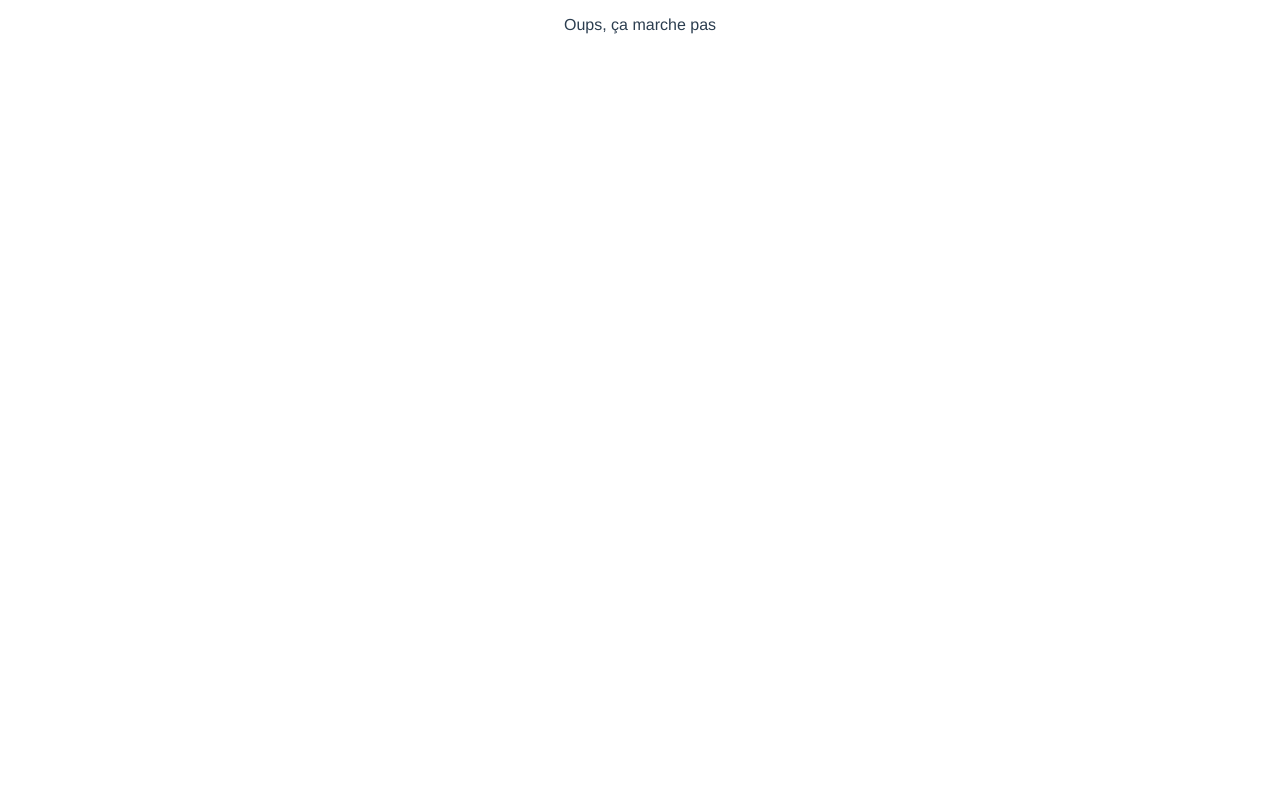
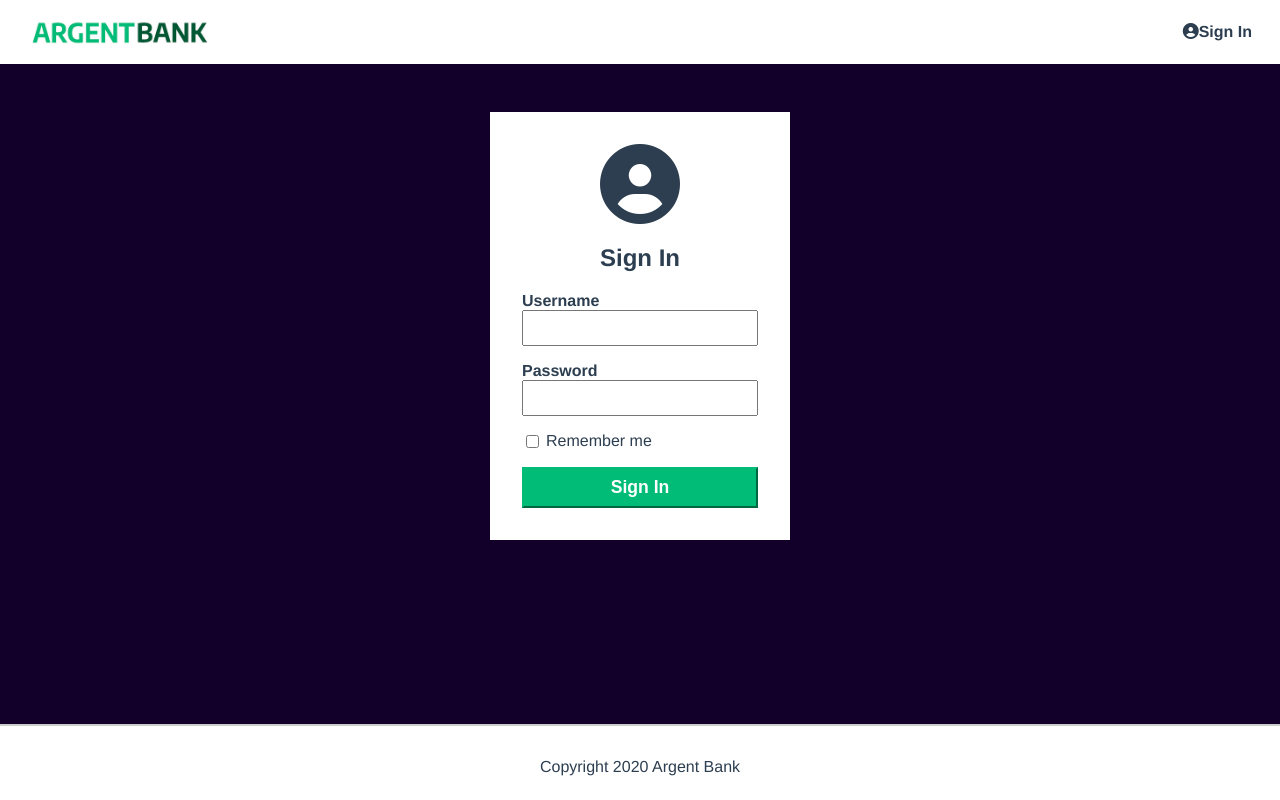
Before and after one commit to mrtinber/P12-ArgentBank, a React (Vite) app: page /sign-in.html in a window 1280 px wide. Before the commit this address had no page. Built offline with nearby package versions, Linux system fonts and the light colour scheme; the HTML template or start-up script is replaced by a standard one.

Commit message:
Adding API calls to signin and profile pages - first step

```diff
--- a/src/pages/SignIn.tsx
+++ b/src/pages/SignIn.tsx
@@ -1,21 +1,57 @@
+import { useState } from "react";
+
 export function SignIn() {
+    const [email, setEmail] = useState('');
+    const [password, setPassword] = useState('');
+    const [error, setError] = useState<string | null>(null);
+
+    const handleSubmit = async (event: React.FormEvent<HTMLFormElement>) => {
+        event.preventDefault();
+        console.log("submitted");
+        let token = '';
+
+        try {
+            const response = await fetch('http://localhost:3001/api/v1/user/login', {
+                method: 'POST',
+                headers: {
+                    'Content-Type': 'application/json',
+                    'Accept': 'application/json',
+                },
+                body: JSON.stringify({email, password})
+            });
+            const data = await response.json()
+            if (response.ok) {
+                localStorage.setItem('token', data.body.token);
+                token = data.body.token;
+                window.location.href = '/profile';
+            } else {
+                setError(data.message || 'Invalid credentials');
+            }
+        } catch (error) {
+            setError('Oups')
+        } finally {
+            console.log("Token:", token)
+        }
+    }
+
     return <main className="main bg-dark">
         <section className="signin__content">
             <i className="fa fa-user-circle signin__icon"></i>
             <h1>Sign In</h1>
-            <form>
+            <form onSubmit={handleSubmit}>
                 <div className="input__wrapper">
                     <label htmlFor="username">Username</label>
-                    <input type="text" id="username" />
+                    <input type="text" id="username" value={email} onChange={(e) => setEmail(e.target.value)} />
                 </div>
                 <div className="input__wrapper">
                     <label htmlFor="password">Password</label>
-                    <input type="password" id="password" />
+                    <input type="password" id="password" value={password} onChange={(e) => setPassword(e.target.value)} />
                 </div>
                 <div className="input__remember">
                     <input type="checkbox" id="remember-me" />
                     <label htmlFor="remember-me">Remember me</label>
                 </div>
+                {error && <p style={{ color: 'red' }}>{error}</p>}
                 <button className="signin__button">Sign In</button>
             </form>
         </section>
--- a/src/pages/User.tsx
+++ /dev/null
@@ -1,39 +0,0 @@
-export function User() {
-    return <main className="main bg-dark">
-        <div className="header">
-            <h1>Welcome back<br />Tony Jarvis!</h1>
-            <button className="edit__button">Edit Name</button>
-        </div>
-        <h2 className="sr-only">Accounts</h2>
-        <section className="account">
-            <div className="account__content">
-                <h3 className="account__content__title">Argent Bank Checking (x8349)</h3>
-                <p className="account__content__amount">$2,082.79</p>
-                <p className="account__content__amount__description">Available Balance</p>
-            </div>
-            <div className="account__content cta">
-                <button className="transaction__button">View transactions</button>
-            </div>
-        </section>
-        <section className="account">
-            <div className="account__content">
-                <h3 className="account__content__title">Argent Bank Savings (x6712)</h3>
-                <p className="account__content__amount">$10,928.42</p>
-                <p className="account__content__amount__description">Available Balance</p>
-            </div>
-            <div className="account__content cta">
-                <button className="transaction__button">View transactions</button>
-            </div>
-        </section>
-        <section className="account">
-            <div className="account__content">
-                <h3 className="account__content__title">Argent Bank Credit Card (x8349)</h3>
-                <p className="account__content__amount">$184.30</p>
-                <p className="account__content__amount__description">Current Balance</p>
-            </div>
-            <div className="account__content cta">
-                <button className="transaction__button">View transactions</button>
-            </div>
-        </section>
-    </main>
-}
--- /dev/null
+++ b/src/pages/UserProfile.tsx
@@ -0,0 +1,105 @@
+import { useEffect, useState } from "react"
+
+const USER_TOKEN = 'Bearer eyJhbGciOiJIUzI1NiIsInR5cCI6IkpXVCJ9.eyJpZCI6IjY2NjY2NDFmNTllYWIzMDhiMGViMWI4MiIsImlhdCI6MTcxNzk4OTEwNywiZXhwIjoxNzE4MDc1NTA3fQ.c5XVnKrBTnABW7mP_cUVYWO01NL7gKLVsXib7SiMmPY'
+
+export function UserProfile() {
+    const [firstName, setFirstName] = useState('');
+    const [lastName, setLastName] = useState('');
+    const [isEditing, setIsEditing] = useState(false)
+    const [error, setError] = useState();
+    const [isLoading, setIsLoading] = useState(false);
+
+    useEffect(() => {
+        const fetchData = async () => {
+            setIsLoading(true);
+            try {
+                const response = await fetch('http://localhost:3001/api/v1/user/profile', {
+                    method: 'POST',
+                    headers: {
+                        'Content-Type': 'application/json',
+                        'Accept': 'application/json',
+                        'Authorization': USER_TOKEN,
+                    }
+                });
+
+                const data = await response.json()
+                setFirstName(data.body.firstName);
+                setLastName(data.body.lastName);
+            } catch (error: any) {
+                setError(error)
+            } finally {
+                setIsLoading(false)
+            }
+        }
+
+        fetchData();
+    })
+
+    if (error) {
+        console.log('Oups, il y a une erreur')
+    }
+
+    if (isLoading) {
+        return <div>Loading...</div>
+    }
+
+    const handleEdit = async () => {
+        setIsEditing(!isEditing)
+    }
+
+    const handleSubmit = async (event: React.FormEvent<HTMLFormElement>) => {
+        event.preventDefault();
+        console.log("On change les infos", { firstName, lastName })
+        handleEdit();
+    }
+
+    return <main className="main bg-dark">
+        <div className="header">
+            <h1>Welcome back<br />{firstName} {lastName}!</h1>
+            <button className="edit__button" onClick={handleEdit}>Edit Name</button>
+            {isEditing && (
+                <>
+                    <form onSubmit={handleSubmit}>
+                        <label htmlFor="firstName">Prénom</label>
+                        <input type="text" id="firstName" value={firstName} onChange={(e) => setFirstName(e.target.value)} />
+                        <label htmlFor="lastName">Nom</label>
+                        <input type="text" id="lastName" value={lastName} onChange={(e) => setLastName(e.target.value)} />
+                        <button type="submit">Save</button>
+                        <button onClick={handleEdit}>Cancel</button>
+                    </form>
+                </>
+            )}
+        </div>
+        <h2 className="sr-only">Accounts</h2>
+        <section className="account">
+            <div className="account__content">
+                <h3 className="account__content__title">Argent Bank Checking (x8349)</h3>
+                <p className="account__content__amount">$2,082.79</p>
+                <p className="account__content__amount__description">Available Balance</p>
+            </div>
+            <div className="account__content cta">
+                <button className="transaction__button">View transactions</button>
+            </div>
+        </section>
+        <section className="account">
+            <div className="account__content">
+                <h3 className="account__content__title">Argent Bank Savings (x6712)</h3>
+                <p className="account__content__amount">$10,928.42</p>
+                <p className="account__content__amount__description">Available Balance</p>
+            </div>
+            <div className="account__content cta">
+                <button className="transaction__button">View transactions</button>
+            </div>
+        </section>
+        <section className="account">
+            <div className="account__content">
+                <h3 className="account__content__title">Argent Bank Credit Card (x8349)</h3>
+                <p className="account__content__amount">$184.30</p>
+                <p className="account__content__amount__description">Current Balance</p>
+            </div>
+            <div className="account__content cta">
+                <button className="transaction__button">View transactions</button>
+            </div>
+        </section>
+    </main>
+}
```
Also changed, not shown: src/components/Router.tsx (+8 -6 lines).
